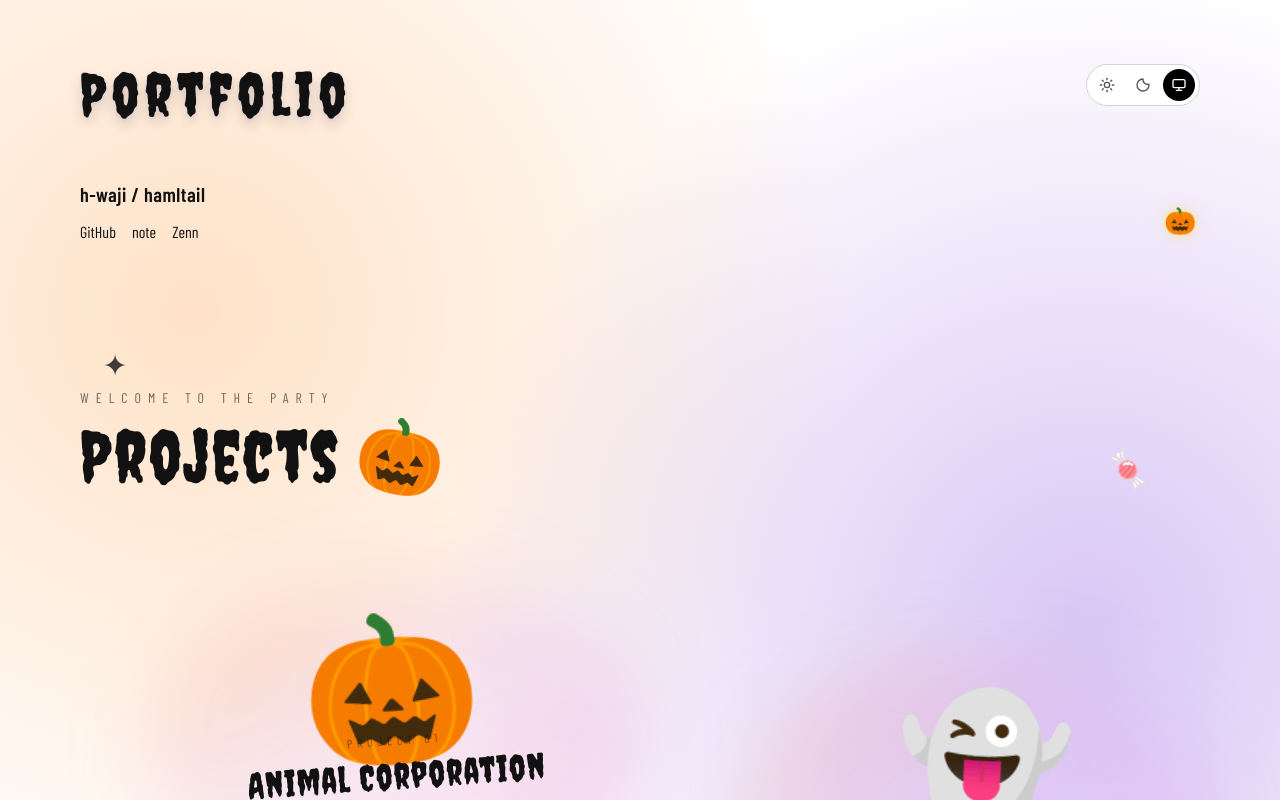
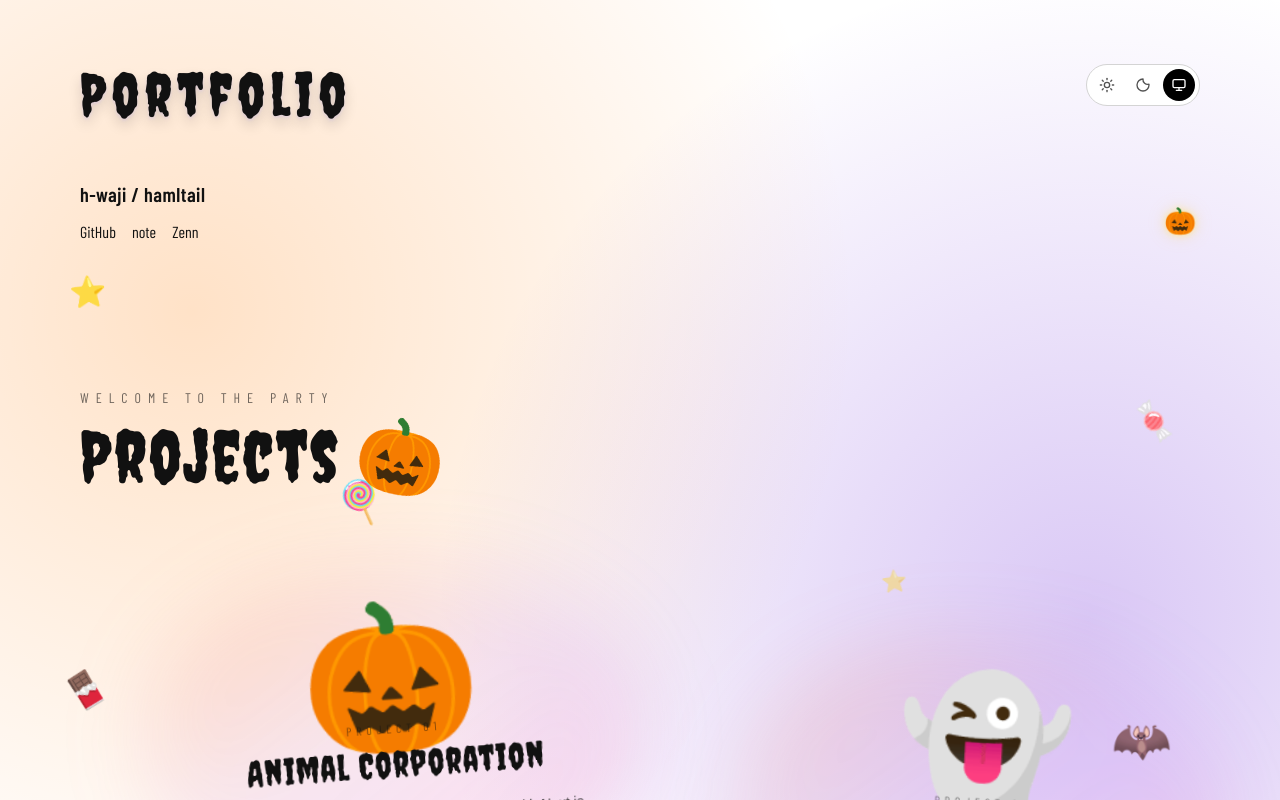
Before and after one commit to hamltail/hub, a Next.js app: page / in a window 1280 px wide. Both pictures are taken after a click on the button "Switch portfolio theme". Shown: the top 800 px of the page. Built offline with nearby package versions, Linux system fonts and the light colour scheme; no server answers; a web font is replaced by a local one.

Commit message:
ハロウィン背景の装飾とアニメーションを強化

```diff
--- /dev/null
+++ b/src/components/portfolio/halloween/ProjectsSection.module.css
@@ -0,0 +1,177 @@
+.floatA {
+  animation: project-float 8s ease-in-out infinite;
+}
+
+.floatB {
+  animation: project-float 11s ease-in-out -3s infinite;
+}
+
+.floatC {
+  animation: project-float 9s ease-in-out -6s infinite;
+}
+
+.floatD {
+  animation: project-float 13s ease-in-out -4s infinite;
+}
+
+.floatE {
+  animation: project-float 10s ease-in-out -7s infinite;
+}
+
+.driftA {
+  animation: drift-a 9s ease-in-out -2s infinite;
+}
+
+.driftB {
+  animation: drift-b 12s ease-in-out -7s infinite;
+}
+
+.driftC {
+  animation: drift-c 14s ease-in-out -4s infinite;
+}
+
+.twinkleA {
+  animation: twinkle 4s ease-in-out -1s infinite;
+}
+
+.twinkleB {
+  animation: twinkle 5s ease-in-out -3s infinite;
+}
+
+.twinkleC {
+  animation: twinkle 3.5s ease-in-out -2s infinite;
+}
+
+.flyA {
+  animation: fly 10s ease-in-out -3s infinite;
+}
+
+.flyB {
+  animation: fly 13s ease-in-out -7s infinite;
+}
+
+.ghost {
+  animation: ghost-float 14s ease-in-out -8s infinite;
+}
+
+.sway {
+  animation: sway 15s ease-in-out -4s infinite;
+}
+
+@keyframes project-float {
+  0%,
+  100% {
+    transform: translate3d(0, 0, 0);
+  }
+
+  50% {
+    transform: translate3d(0, -18px, 0);
+  }
+}
+
+@keyframes drift-a {
+  0%,
+  100% {
+    transform: translate3d(0, 0, 0) rotate(-8deg);
+  }
+
+  25% {
+    transform: translate3d(18px, -24px, 0) rotate(8deg);
+  }
+
+  50% {
+    transform: translate3d(-8px, -40px, 0) rotate(-4deg);
+  }
+
+  75% {
+    transform: translate3d(-22px, -15px, 0) rotate(12deg);
+  }
+}
+
+@keyframes drift-b {
+  0%,
+  100% {
+    transform: translate3d(0, 0, 0) rotate(8deg);
+  }
+
+  33% {
+    transform: translate3d(-28px, -20px, 0) rotate(-14deg);
+  }
+
+  66% {
+    transform: translate3d(18px, 25px, 0) rotate(16deg);
+  }
+}
+
+@keyframes drift-c {
+  0%,
+  100% {
+    transform: translate3d(0, 0, 0) rotate(-10deg);
+  }
+
+  30% {
+    transform: translate3d(24px, 18px, 0) rotate(14deg);
+  }
+
+  60% {
+    transform: translate3d(40px, -22px, 0) rotate(24deg);
+  }
+
+  80% {
+    transform: translate3d(-12px, -30px, 0) rotate(-6deg);
+  }
+}
+
+@keyframes twinkle {
+  0%,
+  100% {
+    transform: scale(0.75) rotate(-8deg);
+    opacity: 0.35;
+  }
+
+  50% {
+    transform: scale(1.35) rotate(12deg);
+    opacity: 1;
+  }
+}
+
+@keyframes fly {
+  0%,
+  100% {
+    transform: translate3d(0, 0, 0) rotate(-8deg);
+  }
+
+  25% {
+    transform: translate3d(-35px, -18px, 0) rotate(5deg);
+  }
+
+  50% {
+    transform: translate3d(-60px, 12px, 0) rotate(-4deg);
+  }
+
+  75% {
+    transform: translate3d(-20px, 28px, 0) rotate(8deg);
+  }
+}
+
+@keyframes ghost-float {
+  0%,
+  100% {
+    transform: translate3d(0, 0, 0) rotate(-4deg);
+  }
+
+  50% {
+    transform: translate3d(-35px, -45px, 0) rotate(6deg);
+  }
+}
+
+@keyframes sway {
+  0%,
+  100% {
+    transform: rotate(-8deg) scale(1);
+  }
+
+  50% {
+    transform: rotate(10deg) scale(1.08);
+  }
+}
--- a/src/components/portfolio/halloween/ProjectsSection.tsx
+++ b/src/components/portfolio/halloween/ProjectsSection.tsx
@@ -2,6 +2,8 @@ import { useTranslations } from "next-intl";
 
 import Container from "@/components/Container";
 import { projects } from "@/data/projects";
+
+import styles from "./ProjectsSection.module.css";
 
 const characters = ["🎃", "👻", "🦇", "💀", "🎃"] as const;
 
@@ -14,42 +16,134 @@ const projectStyles = [
 ] as const;
 
 const floatStyles = [
-  "animate-[halloween-float_8s_ease-in-out_infinite]",
-  "animate-[halloween-float_11s_ease-in-out_-3s_infinite]",
-  "animate-[halloween-float_9s_ease-in-out_-6s_infinite]",
-  "animate-[halloween-float_13s_ease-in-out_-4s_infinite]",
-  "animate-[halloween-float_10s_ease-in-out_-7s_infinite]",
+  styles.floatA,
+  styles.floatB,
+  styles.floatC,
+  styles.floatD,
+  styles.floatE,
 ] as const;
 
 const decorations = [
-  { character: "✦", className: "left-[8%] top-[6%] text-3xl" },
-  { character: "🍬", className: "right-[10%] top-[12%] rotate-12 text-4xl" },
-  { character: "🕸️", className: "left-[3%] top-[38%] -rotate-12 text-6xl" },
-  { character: "⭐", className: "right-[6%] top-[46%] text-3xl" },
+  {
+    character: "⭐",
+    className: "left-[6%] top-[4%] text-3xl",
+    animation: styles.driftA,
+  },
+  {
+    character: "🍬",
+    className: "right-[9%] top-[8%] text-4xl",
+    animation: styles.driftB,
+  },
   {
     character: "🍭",
-    className: "bottom-[24%] left-[12%] -rotate-12 text-5xl",
+    className: "left-[24%] top-[14%] text-4xl",
+    animation: styles.driftC,
+  },
+  {
+    character: "⭐",
+    className: "right-[29%] top-[19%] text-2xl",
+    animation: styles.twinkleA,
+  },
+  {
+    character: "🍫",
+    className: "left-[4%] top-[24%] text-4xl",
+    animation: styles.driftB,
   },
   {
     character: "🦇",
-    className: "bottom-[16%] right-[10%] rotate-12 text-4xl",
+    className: "right-[4%] top-[27%] text-5xl",
+    animation: styles.flyA,
   },
-  { character: "✦", className: "bottom-[5%] left-[44%] text-4xl" },
+  {
+    character: "🍪",
+    className: "left-[16%] top-[34%] text-3xl",
+    animation: styles.driftC,
+  },
+  {
+    character: "🕸️",
+    className: "right-[14%] top-[36%] text-6xl",
+    animation: styles.sway,
+  },
+  {
+    character: "⭐",
+    className: "left-[42%] top-[39%] text-2xl",
+    animation: styles.twinkleB,
+  },
+  {
+    character: "🍬",
+    className: "right-[3%] top-[45%] text-3xl",
+    animation: styles.driftA,
+  },
+  {
+    character: "🍩",
+    className: "left-[7%] top-[48%] text-4xl",
+    animation: styles.driftB,
+  },
+  {
+    character: "⭐",
+    className: "right-[25%] top-[53%] text-3xl",
+    animation: styles.twinkleC,
+  },
+  {
+    character: "🍭",
+    className: "left-[27%] top-[57%] text-5xl",
+    animation: styles.driftC,
+  },
+  {
+    character: "👻",
+    className: "right-[6%] top-[62%] text-5xl",
+    animation: styles.ghost,
+  },
+  {
+    character: "🍬",
+    className: "left-[4%] top-[67%] text-4xl",
+    animation: styles.driftA,
+  },
+  {
+    character: "⭐",
+    className: "left-[48%] top-[70%] text-2xl",
+    animation: styles.twinkleA,
+  },
+  {
+    character: "🦇",
+    className: "right-[17%] top-[74%] text-4xl",
+    animation: styles.flyB,
+  },
+  {
+    character: "🍫",
+    className: "left-[12%] top-[80%] text-4xl",
+    animation: styles.driftB,
+  },
+  {
+    character: "🍪",
+    className: "right-[7%] top-[86%] text-4xl",
+    animation: styles.driftC,
+  },
+  {
+    character: "⭐",
+    className: "left-[35%] top-[90%] text-3xl",
+    animation: styles.twinkleB,
+  },
+  {
+    character: "🍭",
+    className: "right-[31%] top-[94%] text-4xl",
+    animation: styles.driftA,
+  },
 ] as const;
 
 export default function ProjectsSection() {
   const t = useTranslations("Projects");
 
   return (
-    <section className="relative px-7 py-24 md:px-11 md:py-36 min-[1200px]:px-0">
+    <section className="relative overflow-hidden px-7 py-24 md:px-11 md:py-36 min-[1200px]:px-0">
       <div
         aria-hidden="true"
-        className="pointer-events-none absolute inset-0 opacity-80"
+        className="pointer-events-none absolute inset-0 opacity-90"
       >
         {decorations.map((decoration, index) => (
           <span
             key={`${decoration.character}-${index}`}
-            className={`absolute select-none ${decoration.className}`}
+            className={`absolute select-none ${decoration.className} ${decoration.animation}`}
           >
             {decoration.character}
           </span>
```
